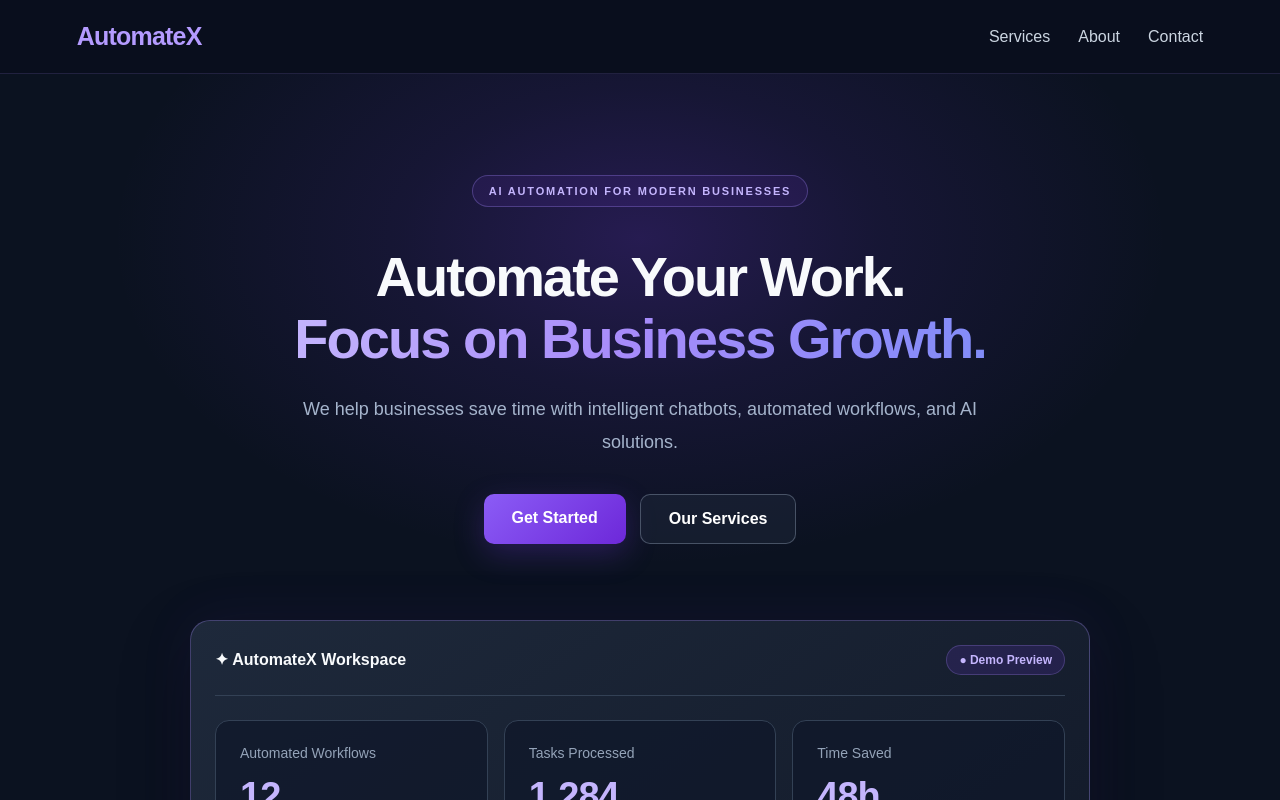
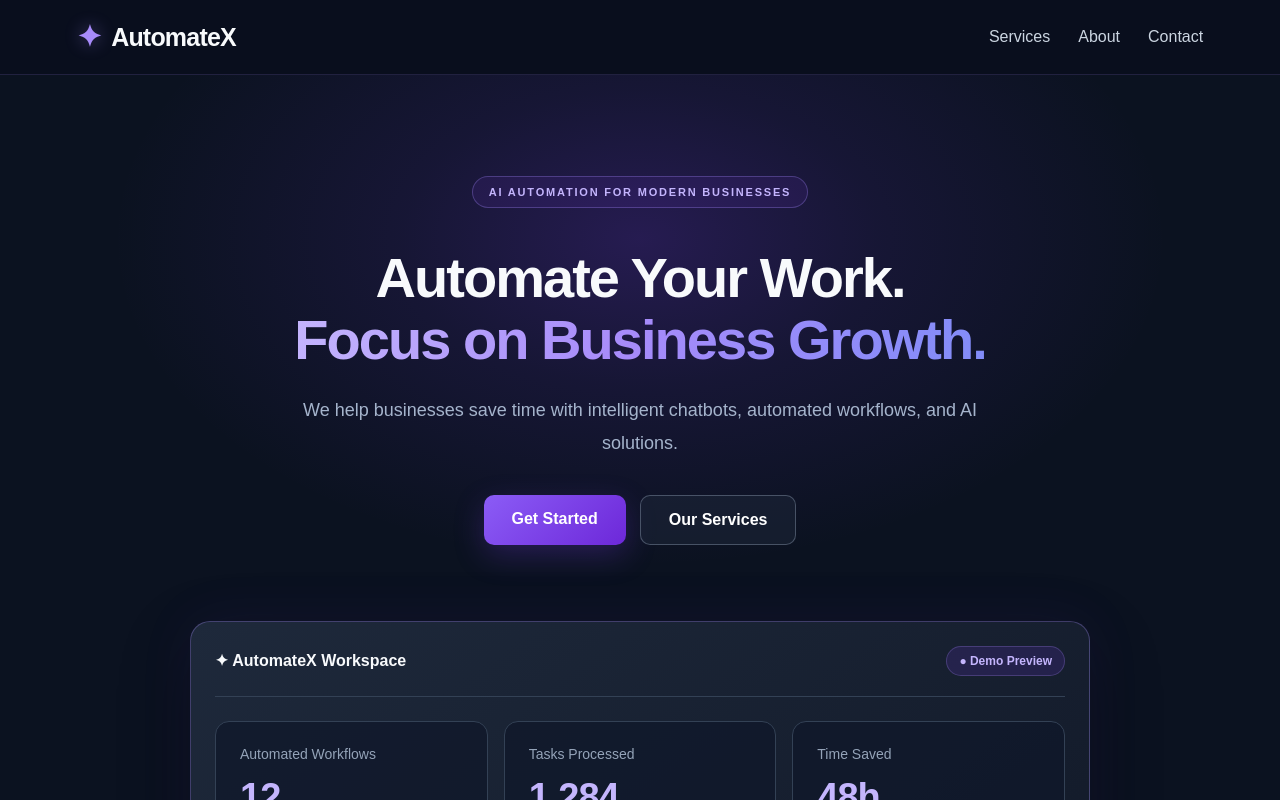
Before and after one commit to Nijenth/automatex-landing, a React (Vite) app: page / in a window 1280 px wide. Shown: the top 800 px of the page. Built offline with nearby package versions, Linux system fonts and the light colour scheme.

Commit message:
Finalize AutomateX branding and CSS

```diff
--- a/src/App.css
+++ b/src/App.css
@@ -10,11 +10,21 @@
 }
 
 .logo {
-  color: #b49bff;
+  color: #f8fafc;
   font-size: 25px;
   font-weight: 800;
   letter-spacing: -0.8px;
   text-decoration: none;
+  display: inline-flex;
+  align-items: center;
+  gap: 10px;
+}
+
+.logo-symbol {
+  color: #a78bfa;
+  font-size: 30px;
+  line-height: 1;
+  text-shadow: 0 0 18px rgba(167, 139, 250, 0.45);
 }
 
 .nav-links {
@@ -50,8 +60,19 @@
 .hero {
   max-width: 1100px;
   margin: 0 auto;
-  padding: 80px 6%;
   text-align: center;
+
+  position: relative;
+  isolation: isolate;
+  overflow: hidden;
+  padding: 90px 6% 76px;
+
+  background: radial-gradient(
+    ellipse 48% 60% at 50% 30%,
+    rgba(124, 58, 237, 0.24) 0%,
+    rgba(124, 58, 237, 0.10) 45%,
+    transparent 100%
+  );
 }
 
 .hero-label {
@@ -62,9 +83,11 @@
 }
 
 .hero h1 {
-  font-size: clamp(38px, 5.2vw, 64px);
-  line-height: 1.15;
-  margin: 20px 0;
+  font-size: clamp(38px, 5.2vw, 56px);
+  font-weight: 800;
+  line-height: 1.10;
+  letter-spacing: -0.035em;
+  margin: 28px 0 24px;
 }
 
 .hero h1 span {
@@ -317,22 +340,6 @@
    Navbar and Hero
 ======================================== */
 
-/* Atmospheric hero */
-.hero {
-  position: relative;
-  isolation: isolate;
-  overflow: hidden;
-  padding: 90px 6% 76px;
-
-  background:
-  radial-gradient(
-    ellipse 48% 60% at 50% 30%,
-    rgba(124, 58, 237, 0.24) 0%,
-    rgba(124, 58, 237, 0.10) 45%,
-    transparent 100%
-  );
-}
-
 /* Label above the headline */
 .hero-label {
   display: inline-block;
@@ -343,15 +350,6 @@
   color: #c4b5fd;
   letter-spacing: 1.8px;
   font-size: 11px;
-}
-
-/* Stronger headline typography */
-.hero h1 {
-  font-size: clamp(38px, 5.2vw, 56px);
-  font-weight: 800;
-  line-height: 1.10;
-  letter-spacing: -0.035em;
-  margin: 28px 0 24px;
 }
 
 /* Violet gradient headline */
--- a/src/Navbar.tsx
+++ b/src/Navbar.tsx
@@ -3,7 +3,8 @@ function Navbar() {
     return (
       <nav className="navbar">
         <a href="#" className="logo">
-          AutomateX
+          <span className="logo-symbol" aria-hidden="true">✦</span>
+          <span>AutomateX</span>
         </a>
 
         <div className="nav-links">
```
